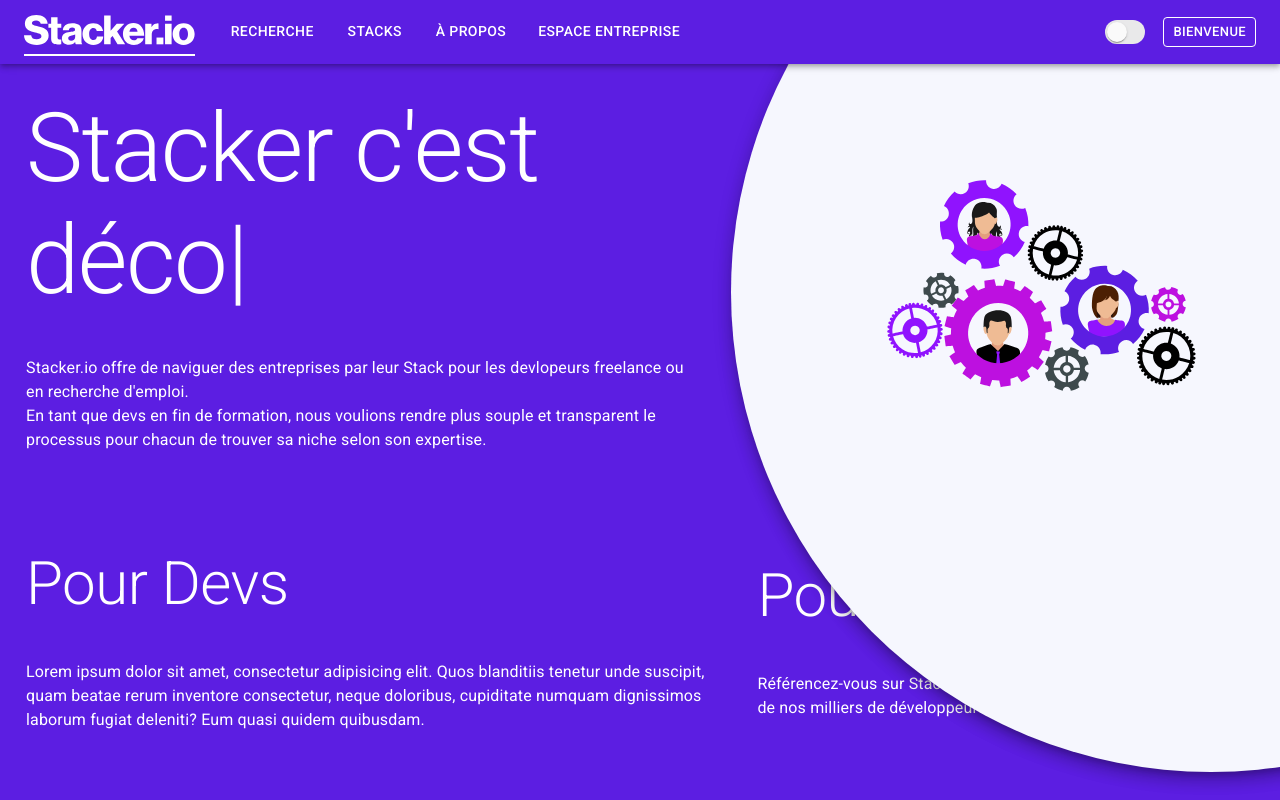
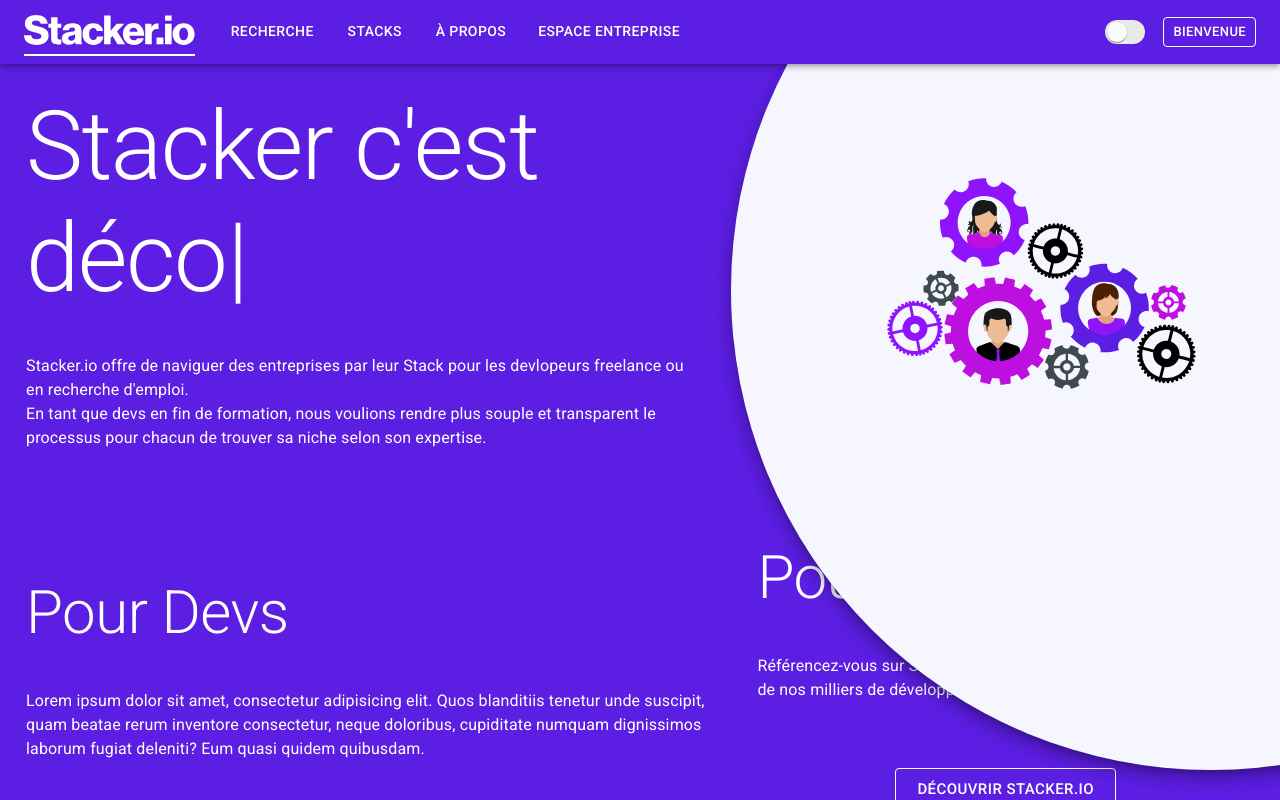
Before and after one commit to BFH92/front_stacker, a React (Create React App) app: page /about in a window 1280 px wide. Built offline with nearby package versions, Linux system fonts and the light colour scheme.

Commit message:
aboutpage

```diff
--- a/src/Pages/About/index.jsx
+++ b/src/Pages/About/index.jsx
@@ -82,8 +82,16 @@ const About = () => {
         Référencez-vous sur Stacker.io et faîtes découvrir vos atouts auprès de nos milliers de développeurs.
         </Typography>
       </div>
+       <div className="container__home--left">
+          <UIButton
+            color="inherit"
+            size="large"
+            variant="outlined"
+            content="découvrir stacker.io"
+          />
+        </div>
+      </div>
     </div>
-  </div>
   );
 };
 
```
